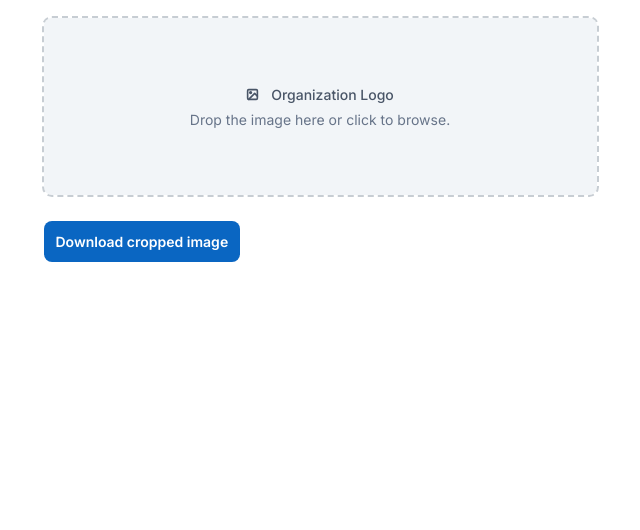
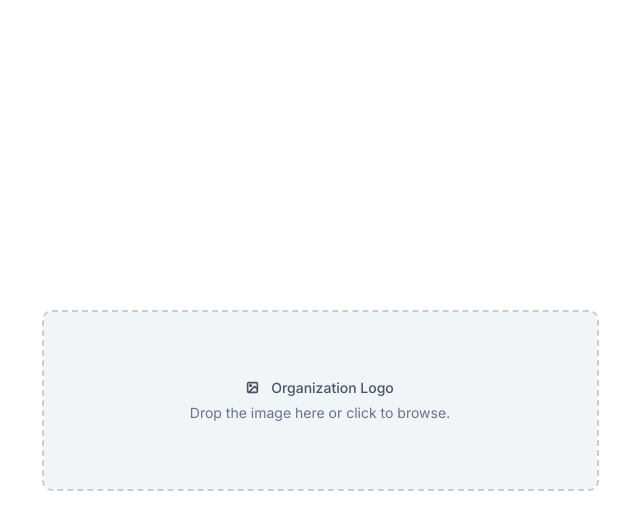
Before and after one commit to rodrigoDeSouzaFernandes/avatar-upload, a React (Vite) app: page / in a window 1280 px wide. Shown: the top 530 px of the page, without its empty margins (320-960 px from the left). Built offline with nearby package versions, Linux system fonts and the light colour scheme.

Commit message:
centraliza o componente para melhor visualização

```diff
--- a/src/Pages/Home/home.scss
+++ b/src/Pages/Home/home.scss
@@ -1,5 +1,12 @@
 .home {
   display: flex;
+  flex-direction: column;
   align-items: center;
   justify-content: center;
+  height: 100vh;
+  width: 100%;
+
+  .container {
+    width: 100%;
+  }
 }
--- a/src/Pages/Home/home.tsx
+++ b/src/Pages/Home/home.tsx
@@ -6,8 +6,9 @@ import FileContext from "../../Context/FileContext";
 const Home = () => {
   const { imageCroppedOriginalSize } = useContext(FileContext);
   return (
-    <>
+    <main className="home">
       <AvatarUpload />
+      {imageCroppedOriginalSize && (
         <div className="container">
           <CustomDownloadBtn
             imageCroppedOriginalSize={imageCroppedOriginalSize}
@@ -16,7 +17,8 @@ const Home = () => {
             Download cropped image
           </CustomDownloadBtn>
         </div>
-    </>
+      )}
+    </main>
   );
 };
 
```
Lines whose indentation alone changed are shown as unchanged.
